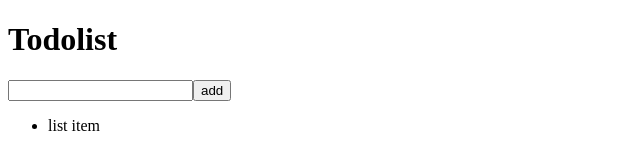
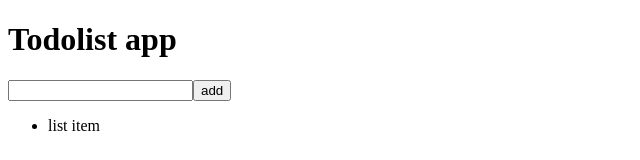
Before and after one commit to alelase/angular-core-training, an Angular app: page / in a window 1280 px wide. Shown: the top 160 px of the page, without its empty margins (0-640 px from the left). Built offline with nearby package versions, Linux system fonts and the light colour scheme.

Commit message:
click event

```diff
--- a/src/app/app.component.ts
+++ b/src/app/app.component.ts
@@ -3,9 +3,9 @@ import { Component } from '@angular/core';
 @Component({
   selector: 'app-root',
   template: `
-      <h1>Todolist</h1>
+      <h1>{{ title }}</h1>
       <input type="text" />
-      <button>add</button>
+      <button (click)="addItem('new item')">add</button>
       <ul>
         <li>list item</li>
       </ul>
@@ -24,6 +24,7 @@ export class AppComponent {
 
   public addItem(title:string){
     this.items.push(title);
+    console.log(this.items);
   }
 
   public removeItem(item: string) {
```
